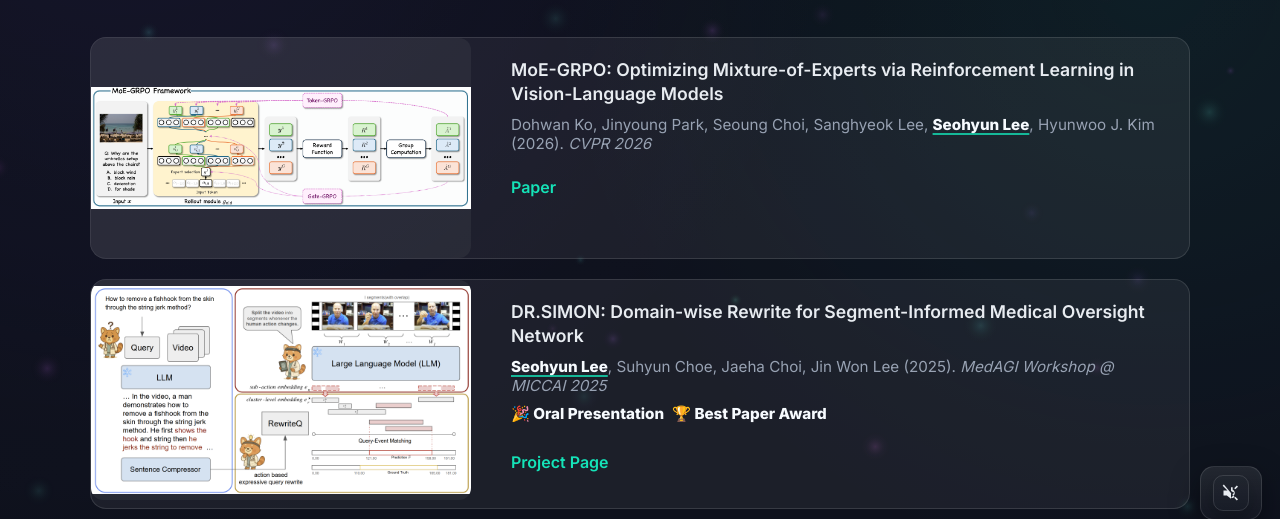
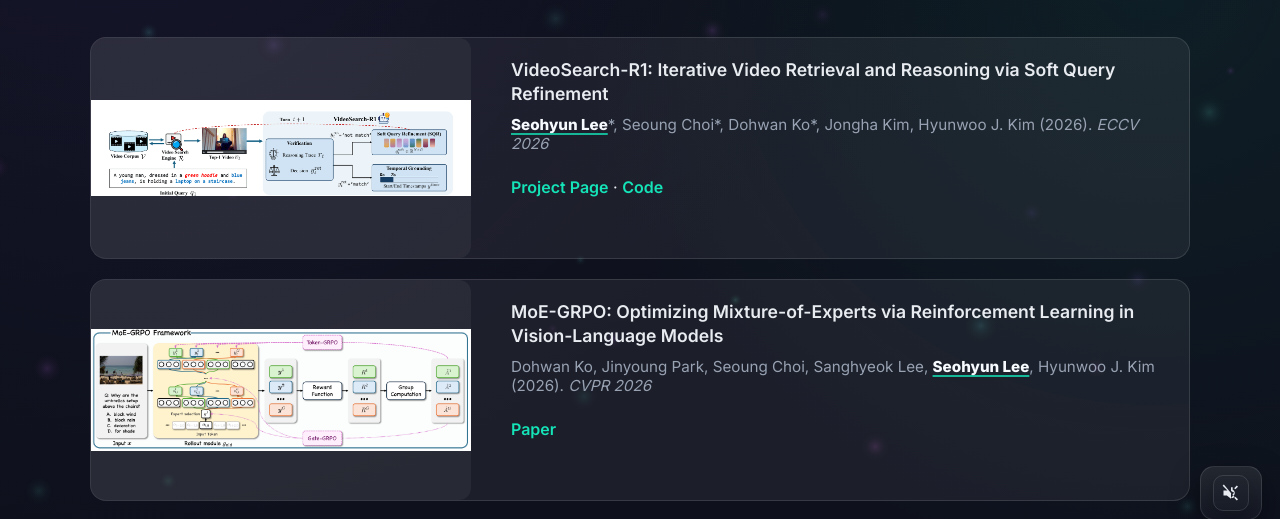
Before and after one commit to seohyun8825/seohyunlee, a website: page pages/publications.html in a window 1280 px wide. Shown: the part 262-781 px from the top of the page. Drawn offline with Linux system fonts and the light colour scheme.

Commit message:
Add VideoSearch-R1 (ECCV 2026) to publications

```diff
--- a/pages/publications.html
+++ b/pages/publications.html
@@ -38,6 +38,16 @@
             </div> -->
           </div>
           <ul class="pub-list">
+            <li class="pub">
+              <div class="pub-image">
+                <img src="../src/images/publications/videosearchr1.png" alt="VideoSearch-R1 pipeline" />
+              </div>
+              <div class="pub-content">
+                <h3>VideoSearch-R1: Iterative Video Retrieval and Reasoning via Soft Query Refinement</h3>
+                <p class="meta"><strong class="author-self">Seohyun Lee</strong>*, Seoung Choi*, Dohwan Ko*, Jongha Kim, Hyunwoo J. Kim (2026). <em>ECCV 2026</em></p>
+                <p><a href="https://mlvlab.github.io/VideoSearch-R1/" target="_blank" rel="noopener">Project Page</a> · <a href="https://github.com/mlvlab/VideoSearch-R1" target="_blank" rel="noopener">Code</a></p>
+              </div>
+            </li>
             <li class="pub">
               <div class="pub-image">
                 <img src="../src/images/publications/moe-grpo.png" alt="MoE-GRPO framework" />
```
Also changed, not shown: src/images/publications/videosearchr1.png (added).
